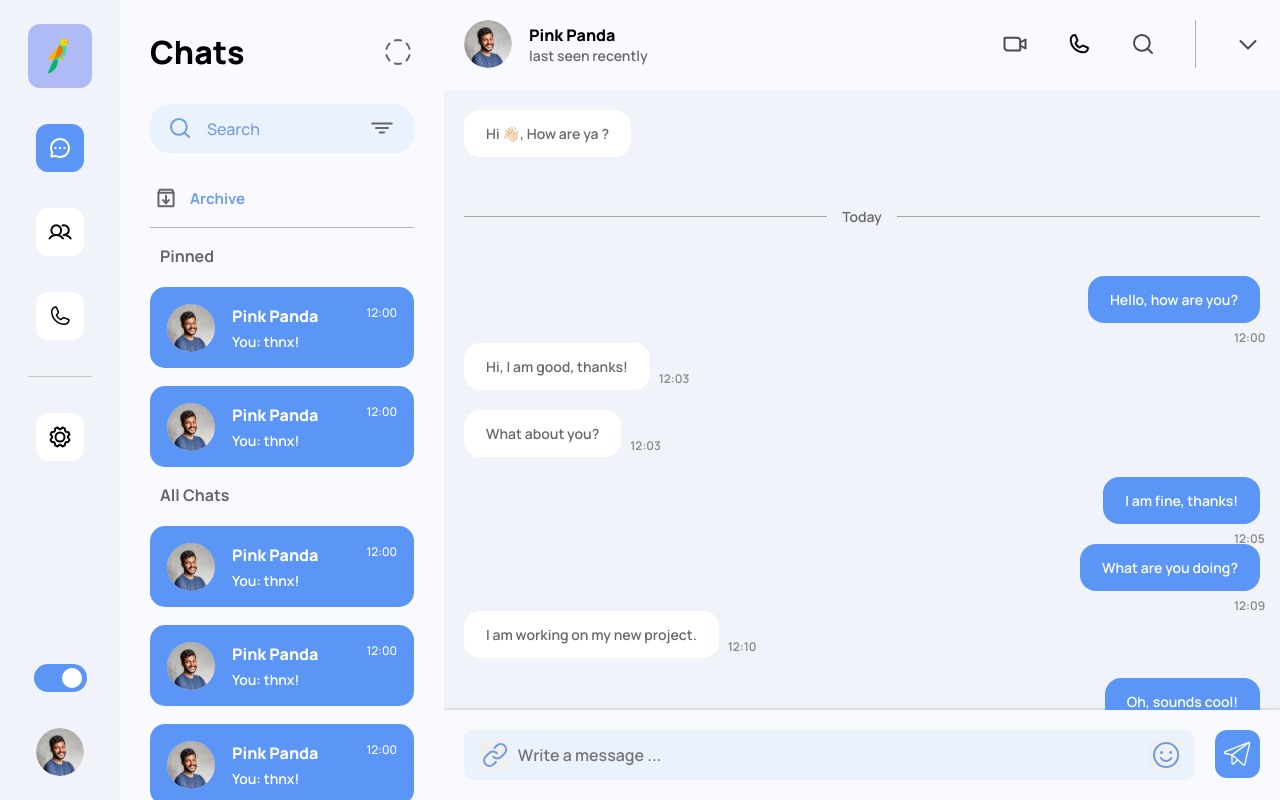
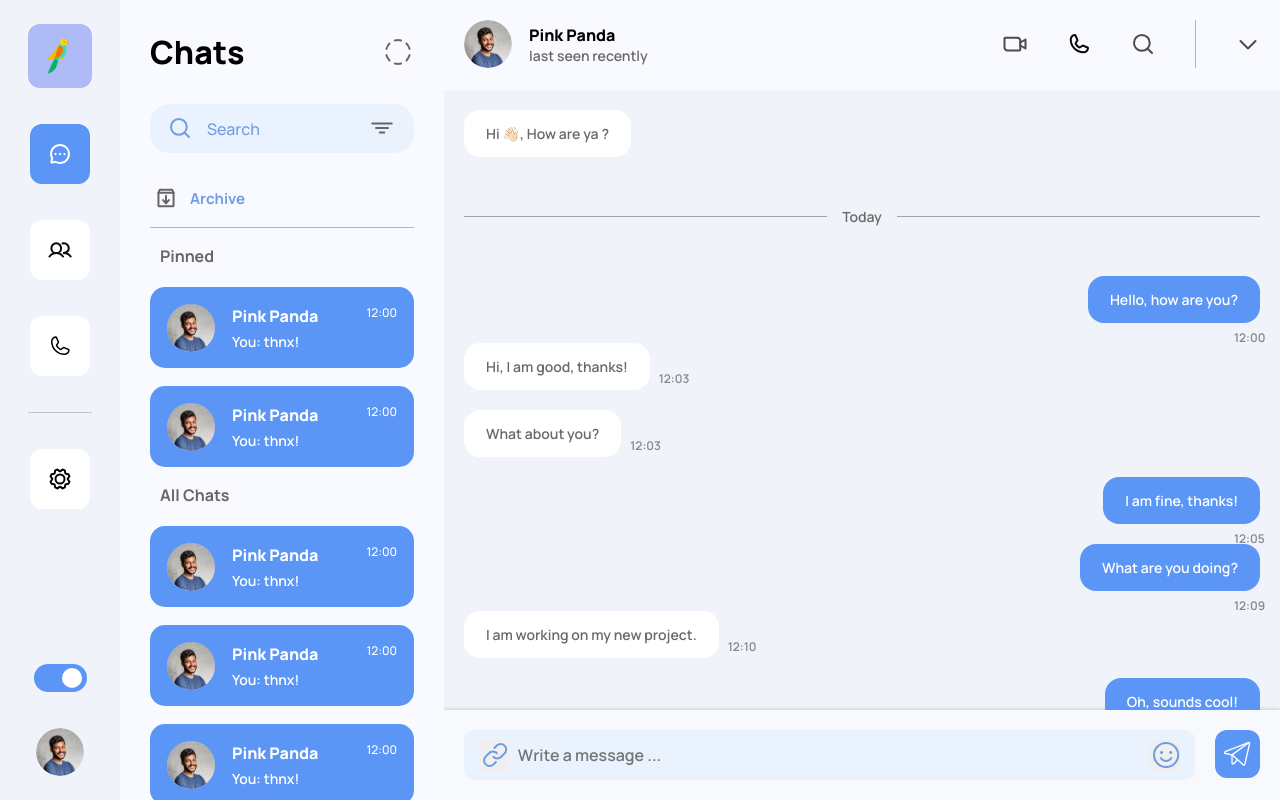
Before and after one commit to adrqq/bitegram-chat, a React (Create React App) app: page /#/home in a window 1280 px wide. Built offline with nearby package versions, Linux system fonts and the light colour scheme.

Commit message:
minor ui fixes

```diff
--- a/src/components/Sidebar/Sidebar.module.scss
+++ b/src/components/Sidebar/Sidebar.module.scss
@@ -1,3 +1,6 @@
+@import "../../utils/vars.module.scss";
+@import "../../utils/mixins.module.scss";
+
 .sidebar {
   height: 100%;
   display: flex;
@@ -40,14 +43,14 @@
     display: flex;
     align-items: center;
     justify-content: center;
-    width: 48px;
-    height: 48px;
+    width: 60px;
+    height: 60px;
     flex-shrink: 0;
     border-radius: 12px;
     background-color: #fff;
 
     &__selected {
-      background: #5b96f7;
+      background: $default-light-blue;
     }
   }
 
@@ -64,7 +67,7 @@
       height: 28px;
       flex-shrink: 0;
       border-radius: 20px;
-      background: #5b96f7;
+      background: $default-light-blue;
       display: flex;
       align-items: center;
       justify-content: flex-end;
--- a/src/routes/index.tsx
+++ b/src/routes/index.tsx
@@ -4,6 +4,8 @@ import { DefaultLayout } from "../layouts/DefaultLayout";
 import { ChatsPage } from "../pages/ChatsPage";
 
 export const Router: FC = () => {
+  const isUserLoggedIn = false;
+
   const routes = useRoutes([
     {
       path: '/',
```
